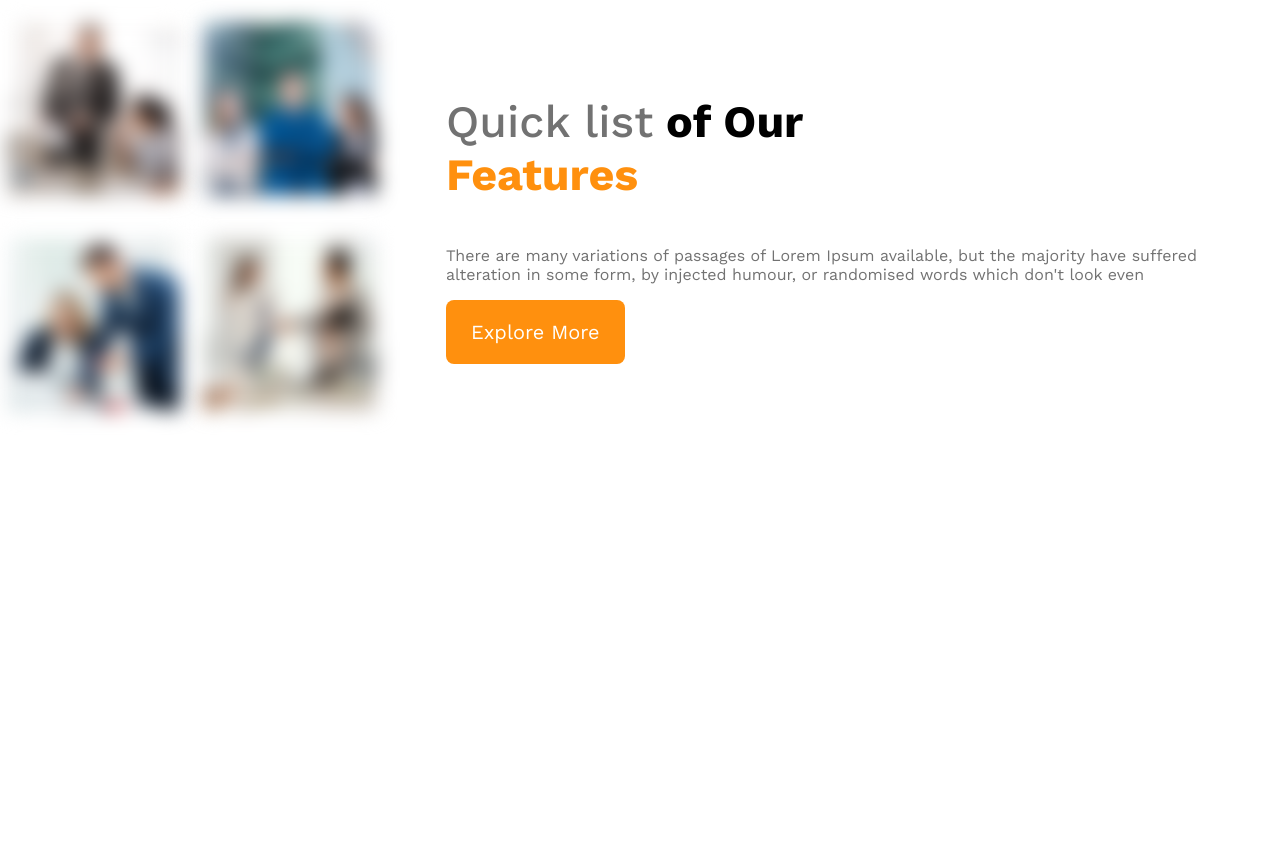
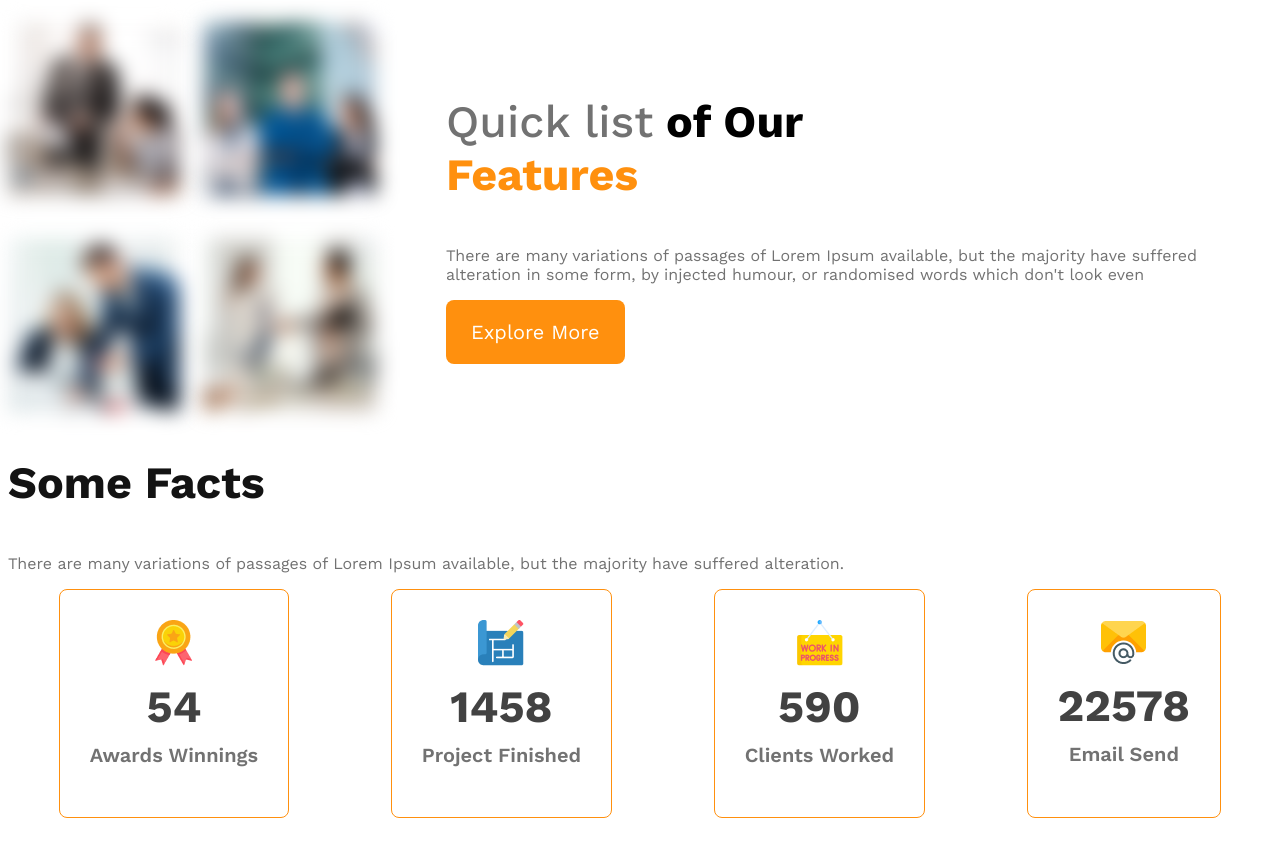
Before and after one commit to fahim3223/G3-Project, a plain HTML site: page index.html in a window 1280 px wide. Shown: the part 1097-1953 px from the top of the page. Before the commit the page ends 1578 px from the top, so only its background shows below. Drawn offline with nearby package versions, Linux system fonts and the light colour scheme.

Commit message:
added some facts

```diff
--- a/index.html
+++ b/index.html
@@ -10,7 +10,7 @@
     <!-- header start -->
    <header>
         <nav>
-            <h3 class="nav-title">G3 Architects</h3>
+            <h3 class="section-title">G3 Architects</h3>
             <ul>
                 <li><a href="">Home</a></li>
                 <li><a href="">About</a></li>
@@ -45,6 +45,37 @@
             <button class="btn-primary">Explore More</button>
         </div>
     </section>
+    <!-- feature section -->
+    <section class="features">
+
+    </section>
+    <!-- facts section -->
+    <section class="facts">
+        <h3 class="section-title">Some Facts</h3>
+        <p class="text-light-gray">There are many variations of passages of Lorem Ipsum available, but the majority have suffered alteration.</p>
+        <div class="facts-card-container">
+            <div class="card">
+                <img src="images/icons/ribon.png" alt="">
+                <h2 class="card-stats">54</h2>
+                <p class="card-title text-light-gray">Awards Winnings</p>
+            </div>
+            <div class="card">
+                <img src="images/icons/projects.png" alt="">
+                <h2 class="card-stats">1458</h2>
+                <p class="card-title text-light-gray">Project Finished</p>
+            </div>
+            <div class="card">
+                <img src="images/icons/customers.png" alt="">
+                <h2 class="card-stats">590</h2>
+                <p class="card-title text-light-gray">Clients Worked</p>
+            </div>
+            <div class="card">
+                <img src="images/icons/email.png" alt="">
+                <h2 class="card-stats">22578</h2>
+                <p class="card-title text-light-gray">Email Send</p>
+            </div>
+        </div>
+    </section>
    </main>
    <footer></footer>
 </body>
--- a/style/architects.css
+++ b/style/architects.css
@@ -19,6 +19,14 @@ font-size: 1.25rem;
 cursor: pointer;
 border: 0;
 }
+.section-title{
+    font-size: 2.8rem;
+    font-weight: 700;
+    color: #131313;
+}
+
+
+
 /* header style */
 header{
     background: rgba(255, 144, 14, 0.10);
@@ -29,11 +37,7 @@ nav{
     justify-content: space-between;
     align-items: center;
 }
-.nav-title{
-    font-size: 2.8rem;
-    font-weight: 700;
-    color: #131313;
-}
+
 nav > ul{
     display: flex;
 }
@@ -98,7 +102,29 @@ main{
     color: #FF900E;
     font-weight: 700;
 }
+/* facts card */
 
+.facts-card-container .card{
+    border-radius: 8px;
+border: 1px solid #FF900E;
+text-align: center;
+padding: 30px;
+}
+.facts-card-container .card-title{
+    font-weight: 600;
+    font-size: 1.25rem;
+    margin-top: 5px;
+}
+.facts-card-container{
+    display: flex;
+    justify-content: space-around;
+}
+.facts-card-container .card-stats{
+    font-size: 2.8rem;
+    color: #424242;
+    margin-top: 10px;
+    margin-bottom: 10px;
+}
 
 /* responsive media queries */
 
```
